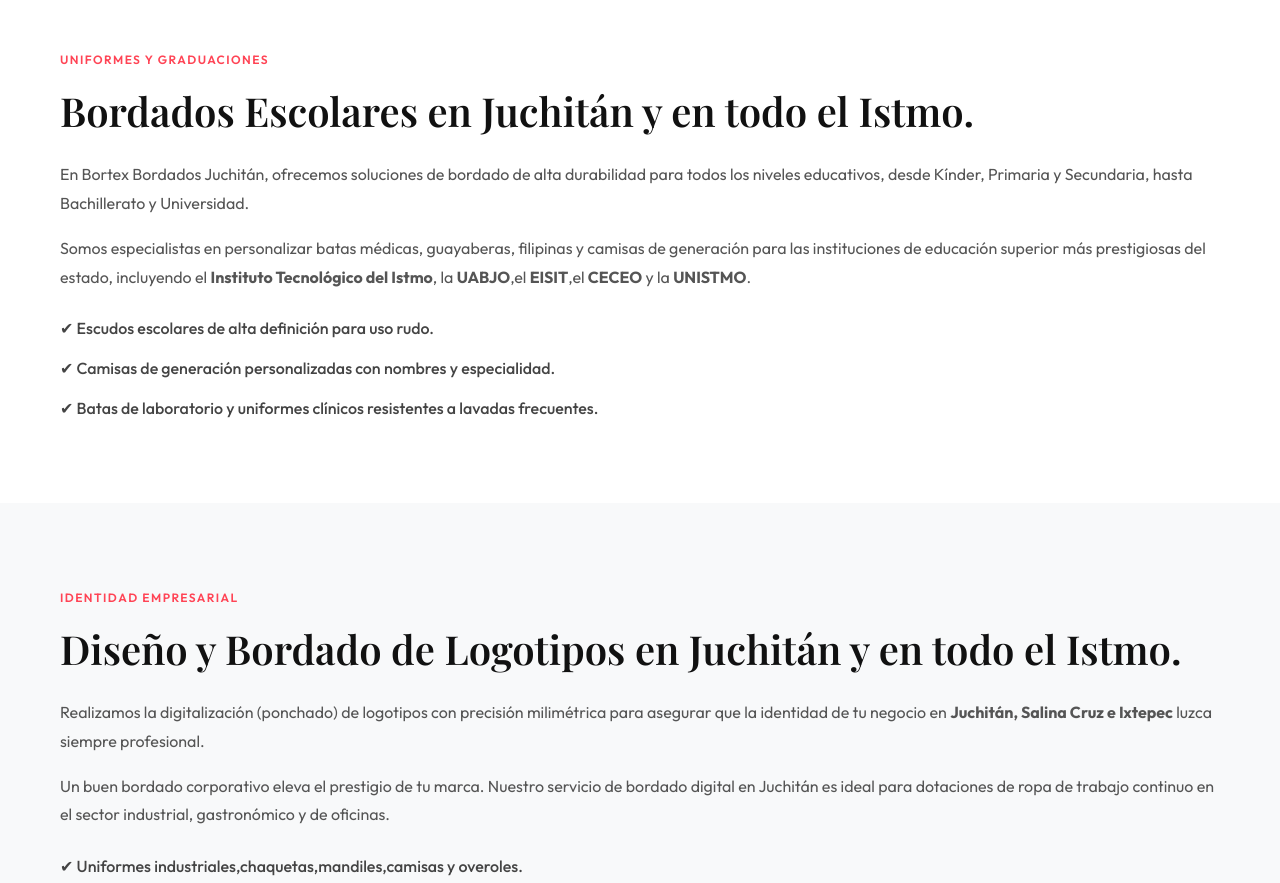
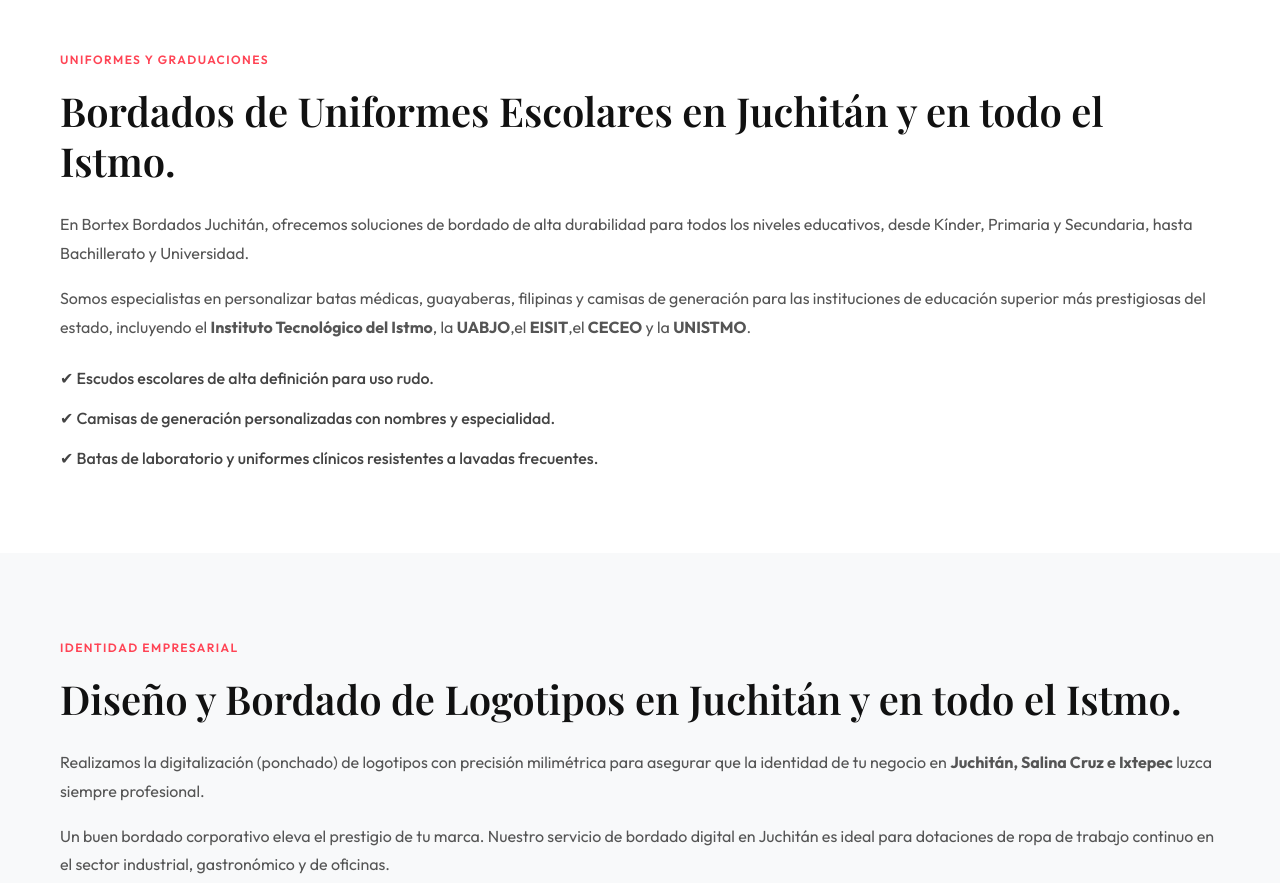
Before and after one commit to vicmatus01-afk/botex-web, a plain HTML site: page index.html in a window 1280 px wide. Shown: the part 1308-2191 px from the top of the page. Drawn offline with nearby package versions, Linux system fonts and the light colour scheme; a web font is replaced by a local one.

Commit message:
uniformes escolares

```diff
--- a/index.html
+++ b/index.html
@@ -177,7 +177,7 @@
     <section class="seo-section" aria-labelledby="escolar-heading" style="padding: 5rem 0; background-color: #ffffff;">
       <div class="container reveal">
         <span class="section-label" style="color: var(--red-light); font-weight: 600;">Uniformes y Graduaciones</span>
-        <h2 id="escolar-heading" style="margin-top: 0.5rem; margin-bottom: 1.5rem;">Bordados Escolares en
+        <h2 id="escolar-heading" style="margin-top: 0.5rem; margin-bottom: 1.5rem;">Bordados de Uniformes Escolares en
           Juchitán y en todo el Istmo.
         </h2>
         <p style="margin-bottom: 1rem; color: #555; line-height: 1.8;">En Bortex Bordados Juchitán, ofrecemos soluciones
```
